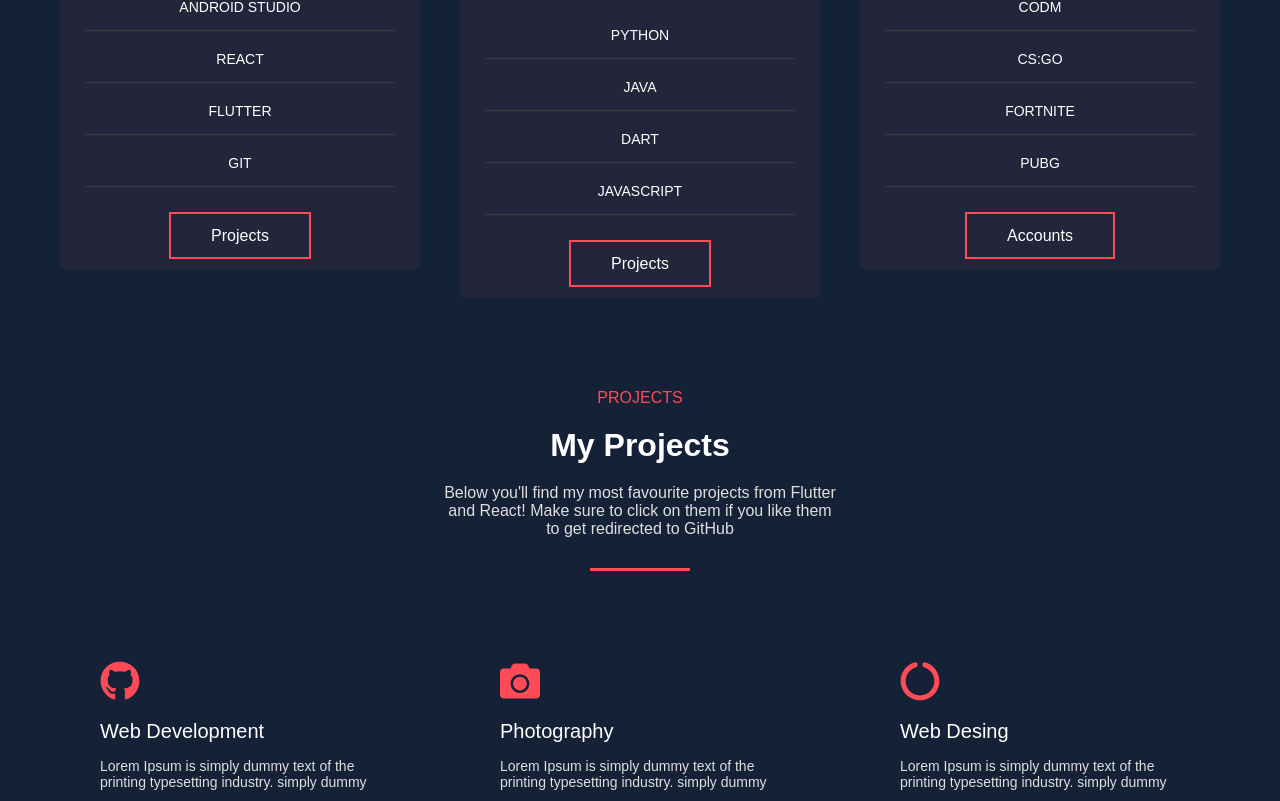
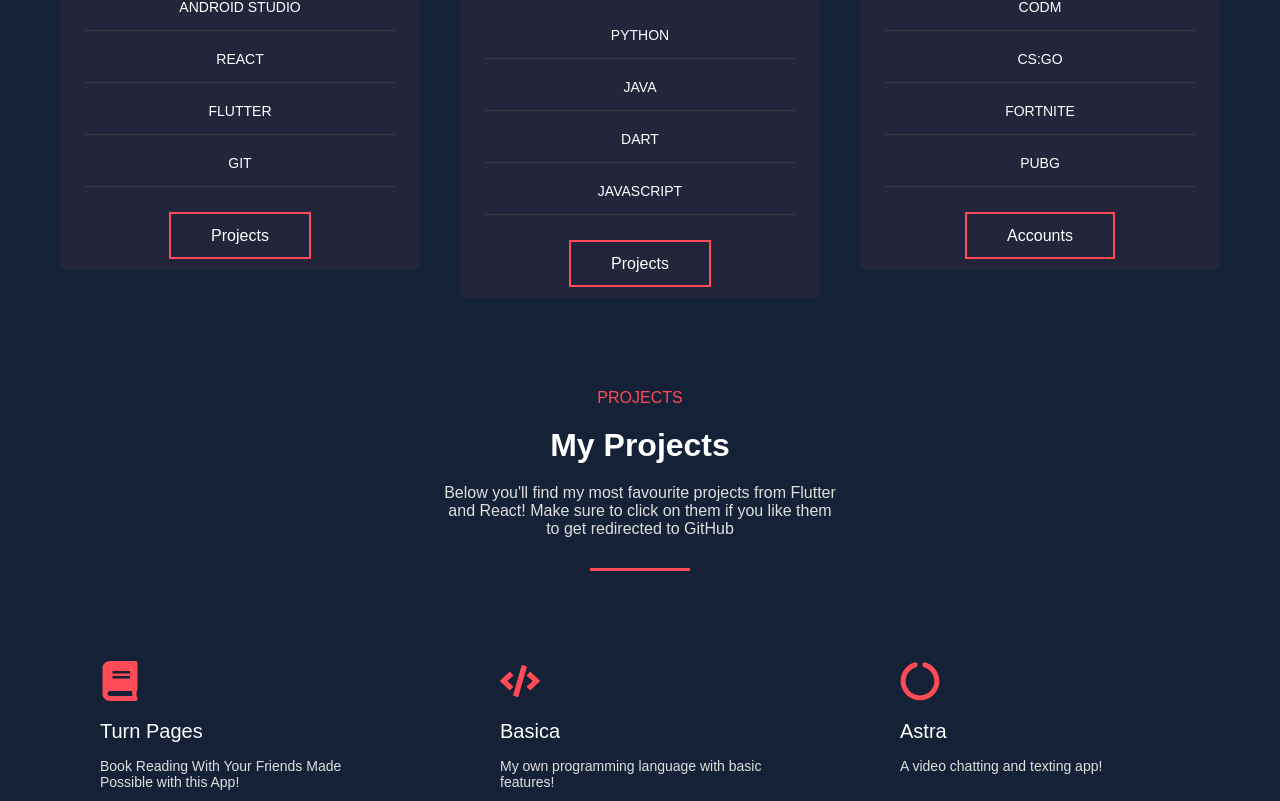
Before and after one commit to RivaanRanawat/portfolio-website, a React (Create React App) app: page / in a window 1280 px wide. Shown: the part 1996-2797 px from the top of the page. Built offline with nearby package versions, Linux system fonts and the light colour scheme; a web font is replaced by a local one.

Commit message:
finishing up everything

```diff
--- a/package.json
+++ b/package.json
@@ -8,6 +8,9 @@
     "@testing-library/user-event": "^7.2.1",
     "animate.css": "^4.1.1",
     "axios": "^0.21.1",
+    "firebase": "^8.2.1",
+    "github-repo-display-react": "^1.0.2",
+    "lodash": "^4.17.20",
     "react": "^16.13.1",
     "react-animate-on-scroll": "^2.1.5",
     "react-dom": "^16.13.1",
--- a/src/App.css
+++ b/src/App.css
@@ -2,6 +2,10 @@
   margin: 0;
   padding: 0;
   box-sizing: border-box;
+}
+
+html {
+  background-color: #152136;
 }
 
 body {
@@ -151,7 +155,7 @@ body {
   padding-top: 10px;
 }
 .banner__img {
-  padding: 0 30px;
+  padding: 0 140px;
   margin-top: 150px;
 }
 
@@ -682,9 +686,6 @@ body {
   }
 }
 
-
-
-
 .contact1 {
   width: 100%;
   min-height: 100%;
@@ -733,7 +734,6 @@ body {
 .contact1-pic img {
   max-width: 100%;
 }
-
 
 /*------------------------------------------------------------------
 [  ]*/
@@ -786,7 +786,7 @@ textarea.input1 + .shadow-input1 {
 }
 
 .shadow-input1 {
-  content: '';
+  content: "";
   display: block;
   position: absolute;
   bottom: 0;
@@ -868,9 +868,6 @@ textarea.input1 + .shadow-input1 {
   transform: translateX(10px);
 }
 
-
-
-
 /*------------------------------------------------------------------
 [ Responsive ]*/
 
@@ -917,7 +914,6 @@ textarea.input1 + .shadow-input1 {
     padding: 90px 15px 88px 15px;
   }
 }
-
 
 /*------------------------------------------------------------------
 [ Alert validate ]*/
@@ -985,3 +981,71 @@ textarea.input1 + .shadow-input1 {
     opacity: 1;
   }
 }
+
+#loader {
+  /* Uncomment this to make it run! */
+  /*
+     animation: loader 5s linear infinite;
+  */
+  position: absolute;
+  top: calc(50% - 20px);
+  left: calc(50% - 20px);
+}
+@keyframes loader {
+  0% {
+    left: -100px;
+  }
+  100% {
+    left: 110%;
+  }
+}
+#box {
+  width: 50px;
+  height: 50px;
+  border: #c80000;
+  background: #fff;
+  animation: animate 0.5s linear infinite;
+  position: absolute;
+  top: 0;
+  left: 0;
+  border-radius: 3px;
+}
+@keyframes animate {
+  17% {
+    border-bottom-right-radius: 3px;
+  }
+  25% {
+    transform: translateY(9px) rotate(22.5deg);
+  }
+  50% {
+    transform: translateY(18px) scale(1, 0.9) rotate(45deg);
+    border-bottom-right-radius: 40px;
+  }
+  75% {
+    transform: translateY(9px) rotate(67.5deg);
+  }
+  100% {
+    transform: translateY(0) rotate(90deg);
+  }
+}
+#shadow {
+  width: 50px;
+  height: 5px;
+  background: #000;
+  opacity: 0.1;
+  position: absolute;
+  top: 59px;
+  left: 0;
+  border-radius: 50%;
+  animation: shadow 0.5s linear infinite;
+}
+@keyframes shadow {
+  50% {
+    transform: scale(1.2, 1);
+  }
+}
+
+
+a:link{
+  text-decoration: none;
+}
--- a/src/App.js
+++ b/src/App.js
@@ -8,9 +8,39 @@ import Skills from "./components/Skills";
 import Contact from "./components/Contact";
 
 export default class App extends React.Component {
+  constructor() {
+    super();
+    this.state = {
+      isLoading: true,
+    };
+  }
+
+  authenticate() {
+    return new Promise((resolve) => setTimeout(resolve, 1100));
+  }
+
+  componentDidMount() {
+    this.authenticate().then(() => {
+      const e = document.getElementById("loader");
+      if (e) {
+        //fade out
+        e.classList.add("available");
+        setTimeout(() => {
+          //remove from DOM
+          this.setState({ isLoading: false });
+          e.outerHTML = "";
+        }, 1000);
+      }
+    });
+  }
   render() {
     return (
       <div className="app">
+        <div id="loader">
+          <div id="shadow"></div>
+          <div id="box"></div>
+        </div>
+        {!this.state.isLoading ? (
           <div>
             <Nav />
             <Banner />
@@ -19,6 +49,9 @@ export default class App extends React.Component {
             <Projects />
             <Contact />
           </div>
+        ) : (
+          ""
+        )}
       </div>
     );
   }
--- a/src/components/Banner.js
+++ b/src/components/Banner.js
@@ -1,4 +1,4 @@
-import React from "react";
+import React, { useState, useEffect } from "react";
 import {
   FaFacebookF,
   FaTwitter,
@@ -7,8 +7,9 @@ import {
   FaPlay,
   FaMouse,
 } from "react-icons/fa";
-import { Link } from "react-router-dom";
+
 const Banner = () => {
+
   const [state] = React.useState({
     title: "I am Rivaan Ranawat",
     text:
--- a/src/components/Projects.js
+++ b/src/components/Projects.js
@@ -9,6 +9,11 @@ import {
   FaApple,
   FaFileVideo,
   FaSearchDollar,
+  FaCode,
+  FaBook,
+  FaVideo,
+  FaConnectdevelop,
+  FaSort,
 } from "react-icons/fa";
 const Projects = () => {
   const [header] = React.useState({
@@ -32,51 +37,45 @@ const Projects = () => {
   const [state] = React.useState([
     {
       id: 1,
-      icon: <FaGithub className="commonIcons" />,
-      heading: "Web Development",
-      text:
-        "Lorem Ipsum is simply dummy text of the printing typesetting\
-      industry. simply dummy",
+      icon: <FaBook className="commonIcons" />,
+      heading: "Turn Pages",
+      text: "Book Reading With Your Friends Made Possible with this App!",
+      link: "https://github.com/RivaanRanawat/r",
     },
     {
       id: 2,
-      icon: <FaCamera className="commonIcons" />,
-      heading: "Photography",
-      text:
-        "Lorem Ipsum is simply dummy text of the printing typesetting\
-        industry. simply dummy",
+      icon: <FaCode className="commonIcons" />,
+      heading: "Basica",
+      text: "My own programming language with basic features!",
+      link: "https://github.com/RivaanRanawat/basica",
     },
     {
       id: 3,
       icon: <FaCircleNotch className="commonIcons" />,
-      heading: "Web Desing",
-      text:
-        "Lorem Ipsum is simply dummy text of the printing typesetting\
-        industry. simply dummy",
+      heading: "Astra",
+      text: "A video chatting and texting app!",
+      link: "https://github.com/RivaanRanawat/astra",
     },
     {
       id: 4,
-      icon: <FaApple className="commonIcons" />,
-      heading: "App Devlopment",
-      text:
-        "Lorem Ipsum is simply dummy text of the printing typesetting\
-        industry. simply dummy",
+      icon: <FaConnectdevelop className="commonIcons" />,
+      heading: "Connect World",
+      text: "Chatting Website to find strangers and connect with them!",
+      link: "https://github.com/RivaanRanawat/connectworld",
     },
     {
       id: 5,
-      icon: <FaFileVideo className="commonIcons" />,
-      heading: "Video Editing",
-      text:
-        "Lorem Ipsum is simply dummy text of the printing typesetting\
-        industry. simply dummy",
+      icon: <FaVideo className="commonIcons" />,
+      heading: "Zoom Clone",
+      text: "Video Conferencing App like Zoom",
+      link: "https://github.com/RivaanRanawat/zoom-clone",
     },
     {
       id: 6,
-      icon: <FaSearchDollar className="commonIcons" />,
-      heading: "SEO Expert",
-      text:
-        "Lorem Ipsum is simply dummy text of the printing typesetting\
-        industry. simply dummy",
+      icon: <FaSort className="commonIcons" />,
+      heading: "Sorting Visualizer",
+      text: "An App to visualise famous Sorting Algorithms",
+      link: "https://github.com/RivaanRanawat/sorting-visualiser",
     },
   ]);
   return (
@@ -96,11 +95,13 @@ const Projects = () => {
             {state.map((info) => (
               <Fade left>
                 <div className="col-4 bgMain">
-                  <div className="services__box">
-                    {info.icon}
-                    <div className="services__box-header">{info.heading}</div>
-                    <div className="services__box-p">{info.text}</div>
-                  </div>
+                  <a href={info.link}>
+                    <div className="services__box">
+                      {info.icon}
+                      <div className="services__box-header">{info.heading}</div>
+                      <div className="services__box-p">{info.text}</div>
+                    </div>
+                  </a>
                 </div>
               </Fade>
             ))}
--- a/src/components/Skills.js
+++ b/src/components/Skills.js
@@ -2,7 +2,7 @@ import React from "react";
 import Flip from "react-reveal/Flip";
 import Fade from "react-reveal/Fade";
 
-const Prices = () => {
+const Skills = () => {
   const [header] = React.useState({
     mainHeader: "",
     subHeading: "MY SKILLS",
@@ -153,4 +153,4 @@ const Prices = () => {
   );
 };
 
-export default Prices;
+export default Skills;
```
Also changed, not shown: public/index.html (line endings or trailing spaces), src/components/About.js (line endings or trailing spaces), src/components/Contact.js (line endings or trailing spaces), src/components/Nav.js (line endings or trailing spaces), 1 other file (tests, documents, lock files or other folders).
